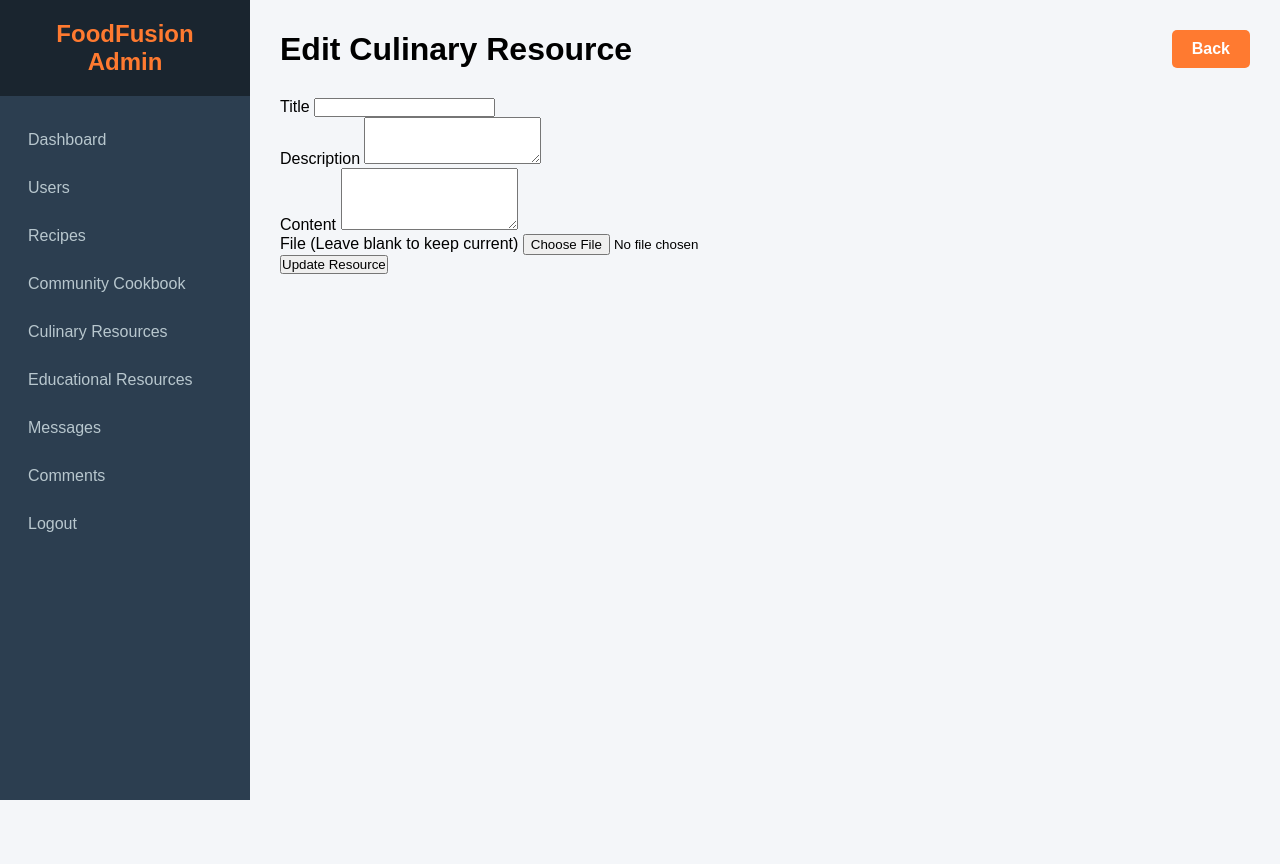
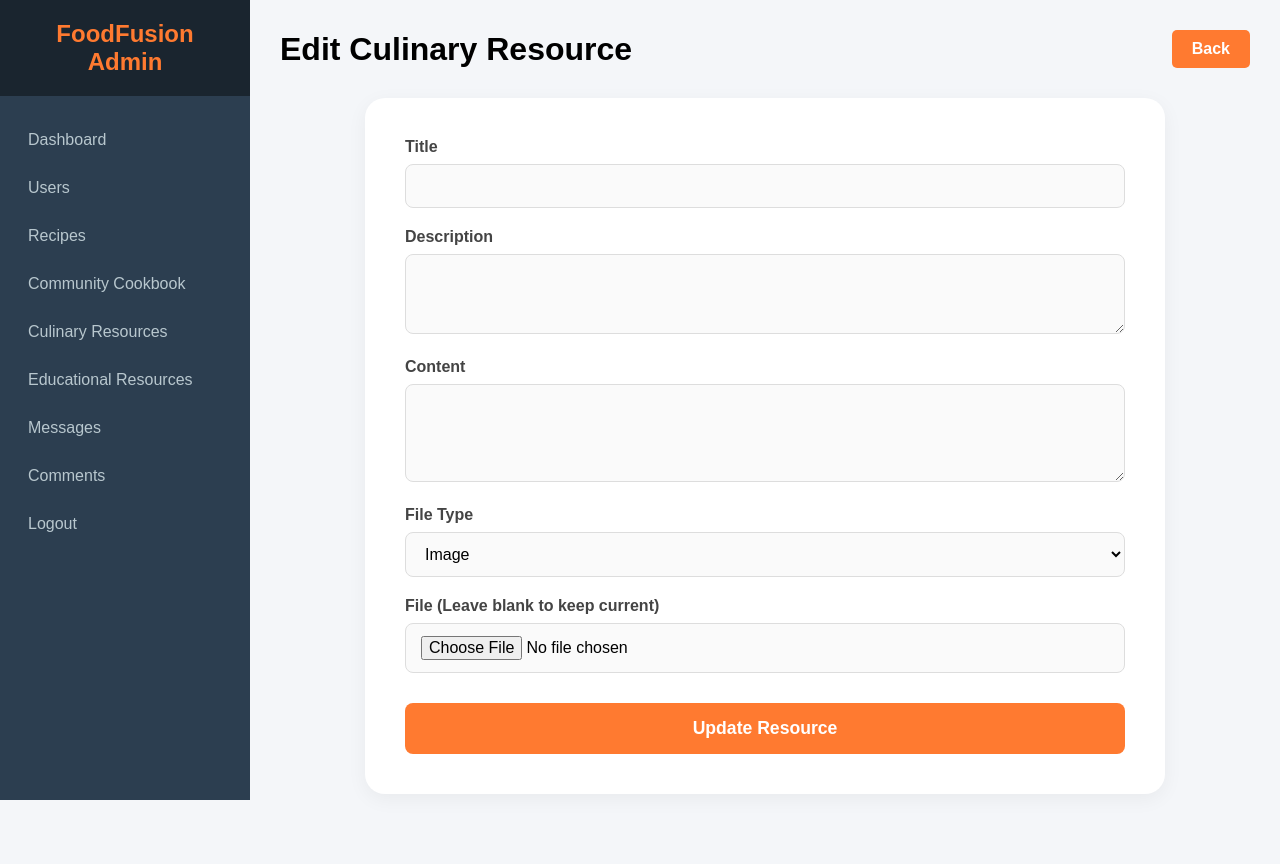
Before and after one commit to kyawzinwindev/FoodFusionApp, a PHP site: page /admin/culinary_resources_edit.php?id=1 in a window 1280 px wide. Before the commit the page ends 800 px from the top, so only its background shows below. Run offline with PHP 8.4, Linux system fonts and the light colour scheme; data that the repository does not hold is empty.

Commit message:
fix: admin dashboard css error and file-type changes

```diff
--- a/admin/culinary_resources_edit.php
+++ b/admin/culinary_resources_edit.php
@@ -43,8 +43,18 @@ $row = $result->fetch_assoc();
                 </div>
 
                 <div class="form-group">
+                    <label>File Type</label>
+                    <select name="file_type" id="fileTypeSelect" class="form-input">
+                        <option value="image" <?php if(strpos($row['file_type'], 'image') !== false) echo 'selected'; ?>>Image</option>
+                        <option value="video" <?php if(strpos($row['file_type'], 'video') !== false) echo 'selected'; ?>>Video</option>
+                        <option value="pdf" <?php if(strpos($row['file_type'], 'pdf') !== false) echo 'selected'; ?>>PDF</option>
+                        <option value="file" <?php if(strpos($row['file_type'], 'file') !== false) echo 'selected'; ?>>File</option>
+                    </select>
+                </div>
+
+                <div class="form-group">
                     <label>File (Leave blank to keep current)</label>
-                    <input type="file" name="file" class="form-input">
+                    <input type="file" name="file" id="fileInput" class="form-input">
                     <?php if($row['file_url']): ?>
                         <small>Current: <a href="../../FoodFusionApp/<?php echo $row['file_url']; ?>" target="_blank">View File</a></small>
                     <?php endif; ?>
@@ -55,5 +65,30 @@ $row = $result->fetch_assoc();
         </div>
     </div>
     <script src="../js/admin.js" defer></script>
+    <script>
+        document.addEventListener('DOMContentLoaded', function() {
+            const fileTypeSelect = document.getElementById('fileTypeSelect');
+            const fileInput = document.getElementById('fileInput');
+
+            function updateAcceptAttribute() {
+                const type = fileTypeSelect.value;
+                if (type === 'image') {
+                    fileInput.accept = 'image/*';
+                } else if (type === 'video') {
+                    fileInput.accept = 'video/*';
+                } else if (type === 'pdf') {
+                    fileInput.accept = 'application/pdf';
+                } else {
+                    fileInput.removeAttribute('accept');
+                }
+            }
+
+            // Initial call
+            updateAcceptAttribute();
+
+            // On change
+            fileTypeSelect.addEventListener('change', updateAcceptAttribute);
+        });
+    </script>
 </body>
 </html>
--- a/css/admin.css
+++ b/css/admin.css
@@ -306,3 +306,73 @@ body.admin-body {
     text-decoration: none;
     font-size: 14px;
 }
+
+/* Forms */
+.form-container {
+    max-width: 800px;
+    margin: 40px auto;
+    background: white;
+    padding: 40px;
+    border-radius: 20px;
+    box-shadow: 0 5px 20px rgba(0,0,0,0.05);
+}
+
+.form-container h2 {
+    color: #FF7A30;
+    margin-bottom: 25px;
+    text-align: center;
+}
+
+.form-group {
+    margin-bottom: 20px;
+}
+
+.form-row {
+    display: flex;
+    gap: 20px;
+}
+
+.form-row .form-group {
+    flex: 1;
+}
+
+.form-container label {
+    display: block;
+    margin-bottom: 8px;
+    font-weight: 600;
+    color: #444;
+}
+
+.form-input {
+    width: 100%;
+    padding: 12px 15px;
+    border: 1px solid #ddd;
+    border-radius: 8px;
+    font-size: 1rem;
+    background: #fafafa;
+    transition: 0.3s;
+}
+
+.form-input:focus {
+    border-color: #FF7A30;
+    outline: none;
+    background: white;
+}
+
+.submit-btn {
+    width: 100%;
+    padding: 15px;
+    background: #FF7A30;
+    color: white;
+    border: none;
+    border-radius: 8px;
+    font-size: 1.1rem;
+    font-weight: bold;
+    cursor: pointer;
+    transition: 0.3s;
+    margin-top: 10px;
+}
+
+.submit-btn:hover {
+    background: #e66015;
+}
```
Also changed, not shown: admin/educational_resources_edit.php (+36 -1 lines), controllers/admin/AdminCulinaryResourcesController.php (+6 -4 lines), controllers/admin/AdminEducationalResourcesController.php (+6 -4 lines).
